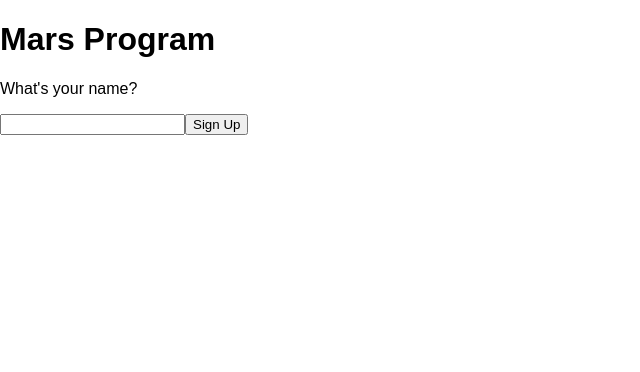
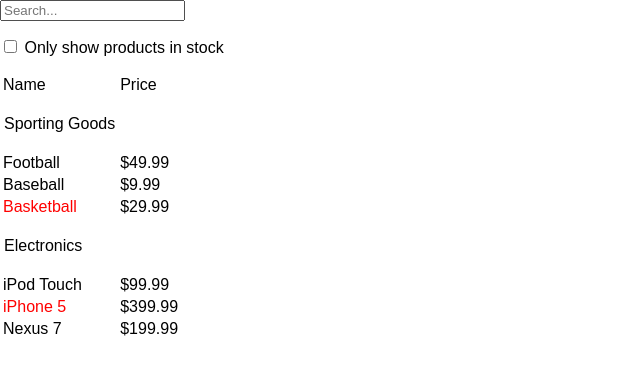
Before and after one commit to wutaotao2015/firstReact, a React (Create React App) app: page / in a window 1280 px wide. Shown: the top 372 px of the page, without its empty margins (0-640 px from the left). Built offline with nearby package versions, Linux system fonts and the light colour scheme.

Commit message:
参考React中文官网教程5

```diff
--- /dev/null
+++ b/src/FilterableProductTable.jsx
@@ -0,0 +1,125 @@
+import React, {Component} from 'react';
+
+class ProductCategoryRow extends Component {
+    render() {
+        return (<tr colspan="2">{this.props.product.category}</tr>);
+    }
+}
+
+class ProductRow extends Component {
+    render() {
+        const product = this.props.product;
+        const name = product.stocked ? product.name : <span style={{color: 'red'}}>{product.name}</span>
+        return (<tr>
+            <td>{name}</td>
+            <td>{product.price}</td>
+        </tr>);
+    }
+}
+
+class ProductTable extends Component {
+    render() {
+        const filterText = this.props.filterText;
+        const inStockOnly = this.props.inStockOnly;
+
+        const rows = [];
+        const products = this.props.products;
+        let lastCategory = null;
+        products.forEach(product => {
+
+            if (product.name.toLowerCase().indexOf(filterText.toLowerCase()) == -1) return;
+            if (inStockOnly && !product.stocked) return;
+
+            if (lastCategory != product.category) {
+                rows.push(<p><ProductCategoryRow product={product}/></p>)
+            }
+            rows.push(<ProductRow product={product}/>)
+            lastCategory = product.category;
+        });
+        return (<table>
+            <thead>
+            <tr>
+                <td>Name</td>
+                <td>Price</td>
+            </tr>
+            </thead>
+            <tbody>{rows}</tbody>
+        </table>);
+    }
+}
+
+class SearchBar extends Component {
+
+    constructor(props) {
+        super(props);
+        this.handleTextChange = this.handleTextChange.bind(this);
+        this.handleStockChange = this.handleStockChange.bind(this);
+    }
+
+    handleTextChange(evt) {
+        this.props.onTextChange(evt.target.value);
+    }
+
+    handleStockChange(evt) {
+        this.props.onStockChange(evt.target.checked);
+    }
+
+    render() {
+        return (<form>
+            <input type="text" placeholder="Search..."
+                   value={this.props.filterText}
+                   onChange={this.handleTextChange}></input>
+            <p>
+                <input type="checkbox"
+                       checked={this.props.inStockOnly}
+                       onChange={this.handleStockChange}/>
+                {' '}Only show products in stock
+            </p>
+        </form>);
+    }
+}
+
+export default class FilterableProductTable extends Component {
+    constructor(props) {
+        super(props);
+        this.state = {
+            filterText: '',
+            inStockOnly: false
+        }
+        this.handleTextChange = this.handleTextChange.bind(this);
+        this.handleStockChange = this.handleStockChange.bind(this);
+    }
+
+    handleTextChange(val) {
+        this.setState({
+            filterText: val
+        });
+    }
+
+    handleStockChange(val) {
+        this.setState({
+            inStockOnly: val
+        });
+    }
+
+    render() {
+        return (<div>
+            <SearchBar filterText={this.state.filterText}
+                       inStockOnly={this.state.inStockOnly}
+                       onTextChange={this.handleTextChange}
+                       onStockChange={this.handleStockChange}
+            />
+            <ProductTable products={this.props.products}
+                          filterText={this.state.filterText}
+                          inStockOnly={this.state.inStockOnly}/>
+        </div>);
+    }
+}
+// [
+//     {category: "Sporting Goods", price: "$49.99", stocked: true, name: "Football"},
+//     {category: "Sporting Goods", price: "$9.99", stocked: true, name: "Baseball"},
+//     {category: "Sporting Goods", price: "$29.99", stocked: false, name: "Basketball"},
+//     {category: "Electronics", price: "$99.99", stocked: true, name: "iPod Touch"},
+//     {category: "Electronics", price: "$399.99", stocked: false, name: "iPhone 5"},
+//     {category: "Electronics", price: "$199.99", stocked: true, name: "Nexus 7"}
+// ];
--- a/src/TemperatureInput.jsx
+++ b/src/TemperatureInput.jsx
@@ -8,6 +8,7 @@ export default class TemperatureInput extends Component {
     }
 
     handleChange(evt) {
+        //函数式编程思想，onTemperatureChange = {this.handleCelChange}中函数作为参数
         this.props.onTemperatureChange(evt.target.value)
     }
 
--- a/src/index.js
+++ b/src/index.js
@@ -10,6 +10,7 @@ import ControlledForm from "./ControlledForm.jsx";
 import MultipleValueForm from "./MultipleValueForm";
 import Calculator from "./Calculator";
 import SignUpDialog from "./SignUpDialog";
+import FilterableProductTable from "./FilterableProductTable";
 // ReactDOM.render( <App />, document.getElementById('root') );
 // ReactDOM.render(<Clock/>, document.getElementById('root'))
 function ClockArmy() {
@@ -85,5 +86,14 @@ const select = <select>
 // ReactDOM.render(select, document.getElementById('root'))
 // ReactDOM.render(<MultipleValueForm/>, document.getElementById('root'));
 // ReactDOM.render(<Calculator/>, document.getElementById('root'))
-ReactDOM.render(<SignUpDialog/>, document.getElementById('root'))
+// ReactDOM.render(<SignUpDialog/>, document.getElementById('root'))
+const datasource = [
+    {category: "Sporting Goods", price: "$49.99", stocked: true, name: "Football"},
+    {category: "Sporting Goods", price: "$9.99", stocked: true, name: "Baseball"},
+    {category: "Sporting Goods", price: "$29.99", stocked: false, name: "Basketball"},
+    {category: "Electronics", price: "$99.99", stocked: true, name: "iPod Touch"},
+    {category: "Electronics", price: "$399.99", stocked: false, name: "iPhone 5"},
+    {category: "Electronics", price: "$199.99", stocked: true, name: "Nexus 7"}
+];
+ReactDOM.render(<FilterableProductTable products={datasource}/>, document.getElementById('root'));
 registerServiceWorker();
```
